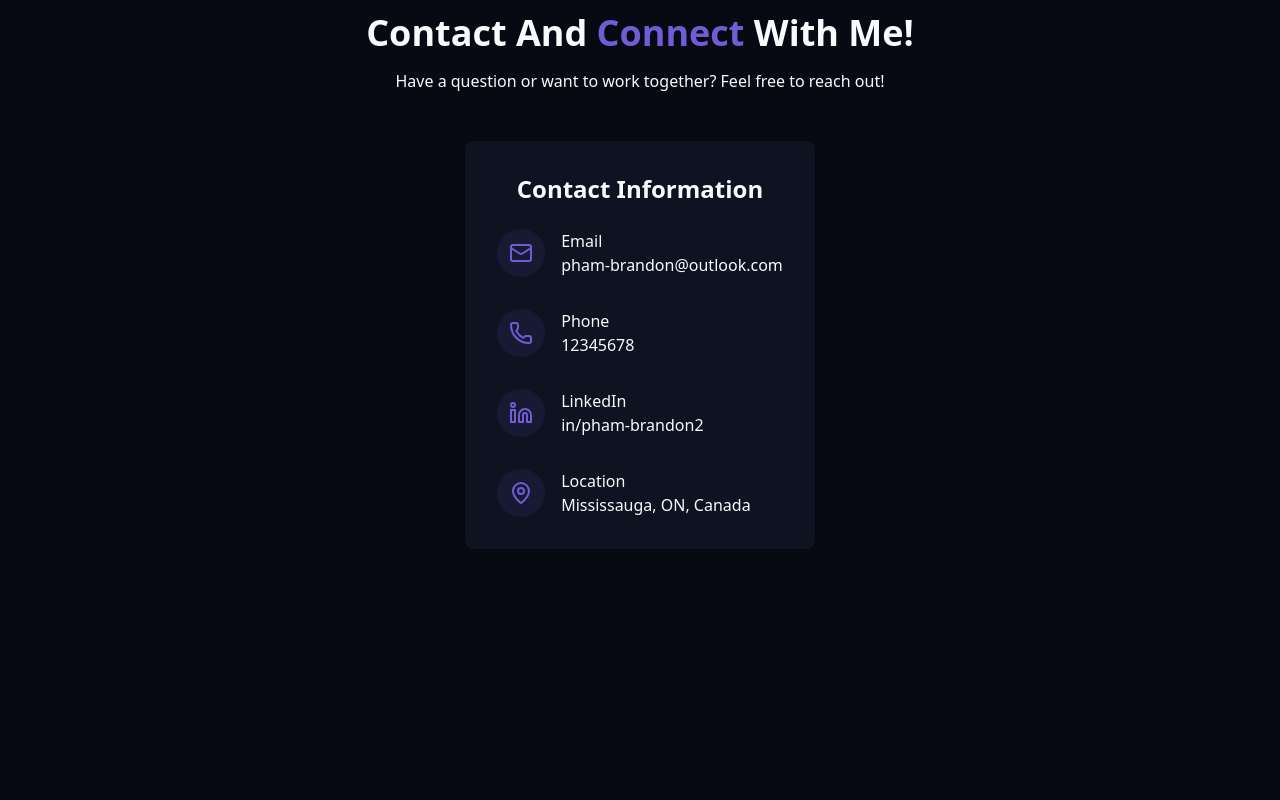
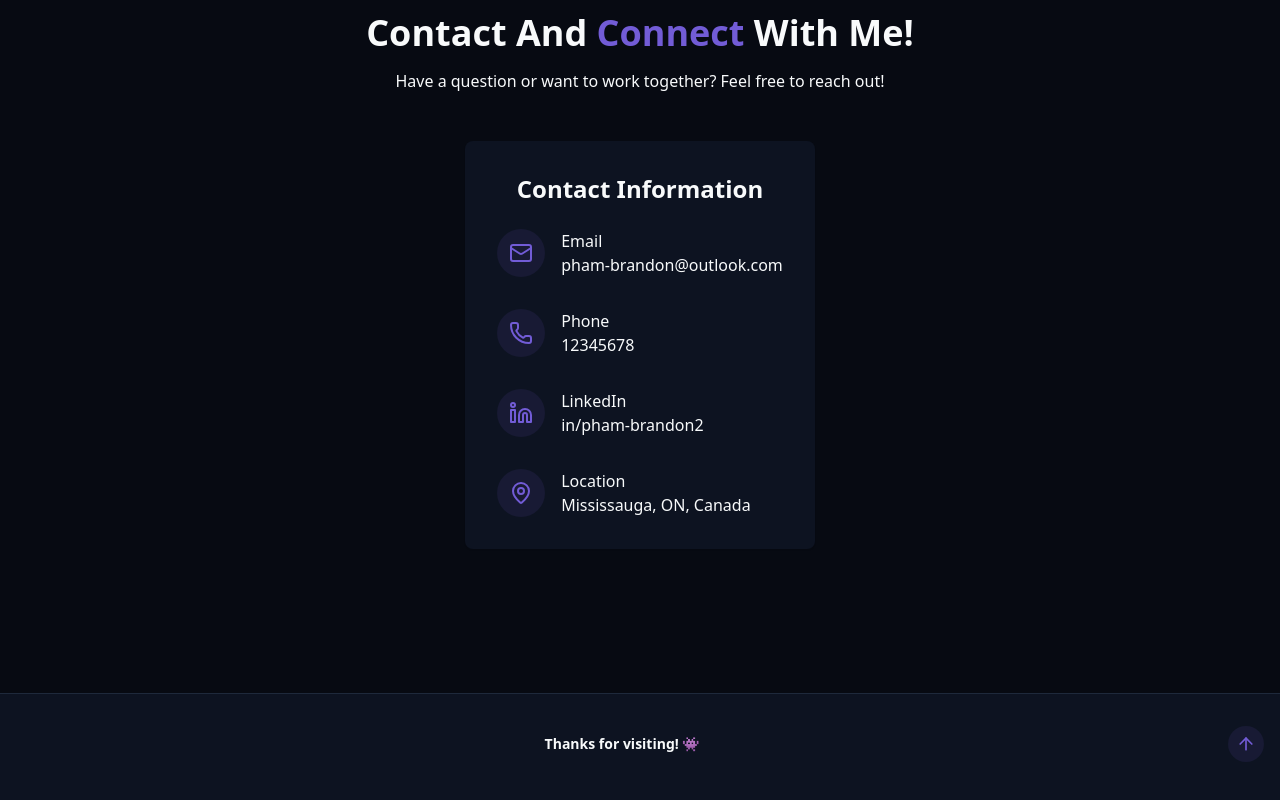
Before and after one commit to pham-brandon/personal-website, a React (Vite) app: page / in a window 1280 px wide. Shown: the part 2825-3625 px from the top of the page. Before the commit the page ends 3470 px from the top, so only its background shows below. Built offline with nearby package versions, Linux system fonts and the light colour scheme.

Commit message:
Implemented footer

```diff
--- /dev/null
+++ b/src/components/Footer.jsx
@@ -0,0 +1,18 @@
+import { ArrowUp } from "lucide-react"
+
+
+export const Footer = () => {
+    return (
+        <footer className="py-12 px-4 bg-card relative border-t border-border mt-12 pt-8 flex flex-wrap justify-between items-center">
+            <p className="text-sm text-muted-foreground text-center mx-auto font-bold">
+                Thanks for visiting! 👾
+            </p>
+
+
+            <a href="#hero" className="p-2 bg-primary/10 hover:bg-primary/20 text-primary transition-colors rounded-full">
+                <ArrowUp size={20}/>
+            </a>
+        </footer>
+
+    )
+}
--- a/src/pages/Home.jsx
+++ b/src/pages/Home.jsx
@@ -6,6 +6,8 @@ import { AboutSection } from "../components/AboutSection";
 import { SkillsSection } from "../components/SkillsSection";
 import { ProjectsSection } from "../components/ProjectsSection";
 import { ContactSection } from "../components/ContactsSection";
+import { Footer } from "../components/Footer";
+
 export const Home = () => {
     return (
         <div className="min-h-screen bg-background text-foreground overflow-x-hidden">
@@ -29,7 +31,7 @@ export const Home = () => {
             </main>
 
             {/* Footer */}
-            <footer />
+            <Footer />
         </div>
     );
 };
```
